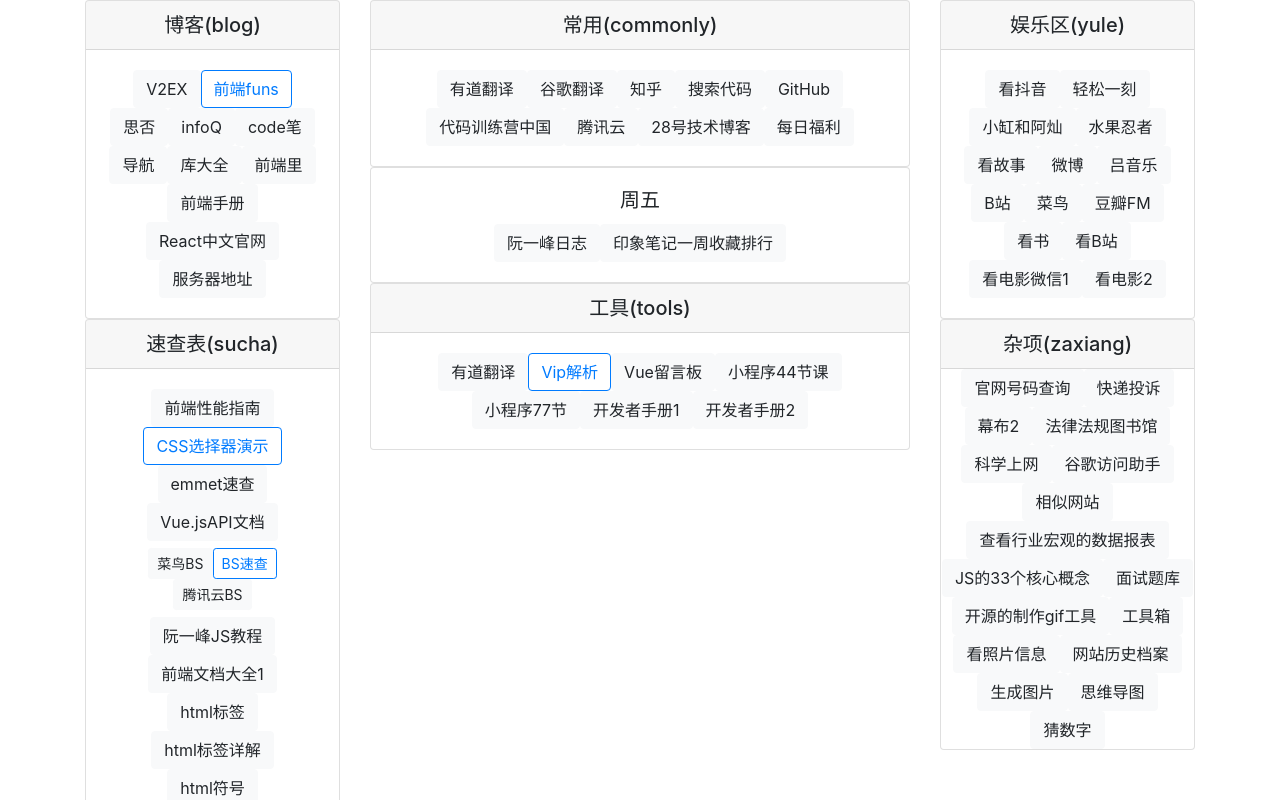
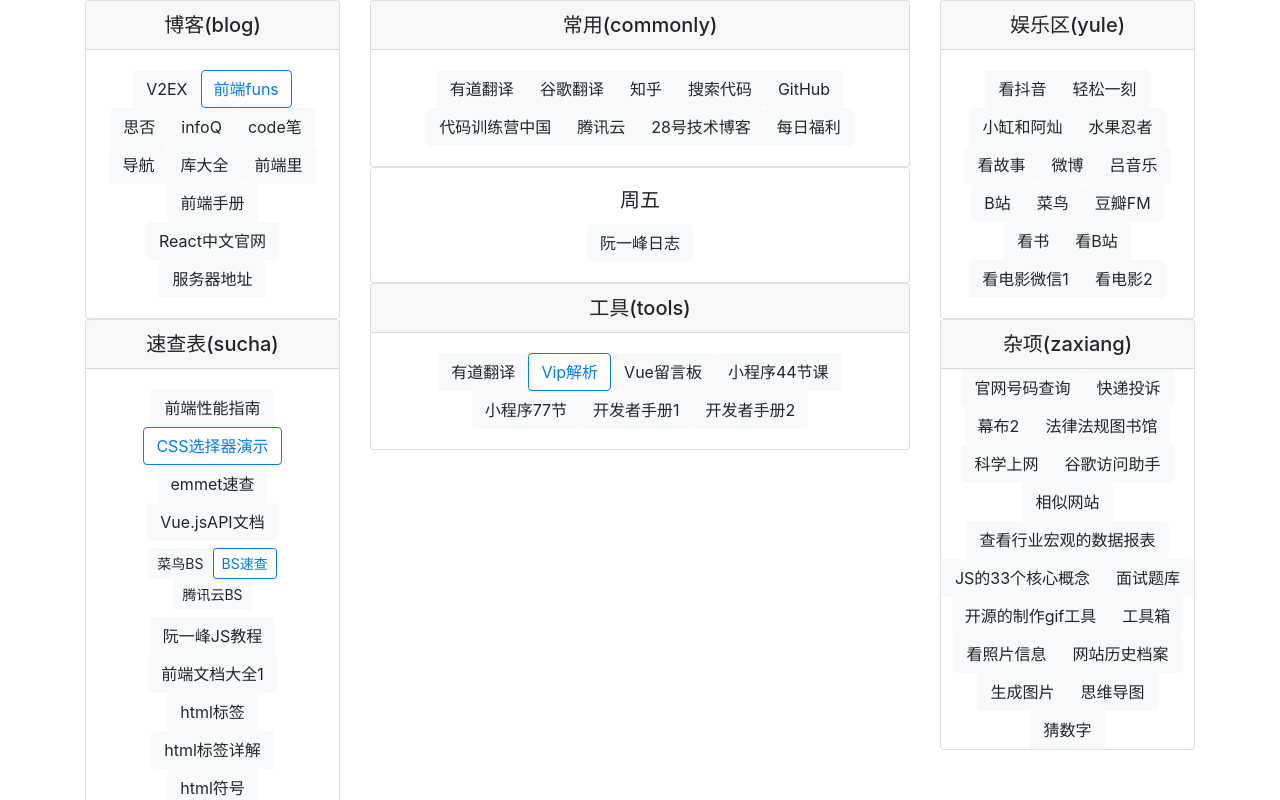
Before and after one commit to wang464/vue-1110, a Vue app: page / in a window 1280 px wide. Shown: the top 800 px of the page. Built offline with nearby package versions, Linux system fonts and the light colour scheme; the HTML template or start-up script is replaced by a standard one.

Commit message:
印象笔记一种排行是周日更新 2018-11-25_18:11:45

```diff
--- a/src/components/center/five.vue
+++ b/src/components/center/five.vue
@@ -5,7 +5,6 @@
         <div class="card-body">
           <h5 class="card-title">周五</h5>
           <a class="btn btn-light" target="_blank" href="http://www.ruanyifeng.com/blog/">阮一峰日志</a>
-          <a class="btn btn-light" target="_blank" href="https://weixin.sogou.com/weixin?type=1&s_from=input&query=%E5%8D%B0%E8%B1%A1%E7%AC%94%E8%AE%B0&ie=utf8&_sug_=n&_sug_type_=">印象笔记一周收藏排行</a>
         </div>
       </div>
     </div>
--- a/src/components/center/zero.vue
+++ b/src/components/center/zero.vue
@@ -9,6 +9,7 @@
           <a class="btn btn-light" target="_blank" href="https://laod.cn/">老D博客</a>
           <a class="btn btn-light" target="_blank" href="https://learn.freecodecamp.one/">代码训练营中国</a>
           <a class="btn btn-light" target="_blank" href="http://web.jobbole.com/">伯乐在线</a>
+          <a class="btn btn-light" target="_blank" href="https://weixin.sogou.com/weixin?type=1&s_from=input&query=%E5%8D%B0%E8%B1%A1%E7%AC%94%E8%AE%B0&ie=utf8&_sug_=n&_sug_type_=">印象笔记一周收藏排行</a>
         </div>
       </div>
     </div>
```
